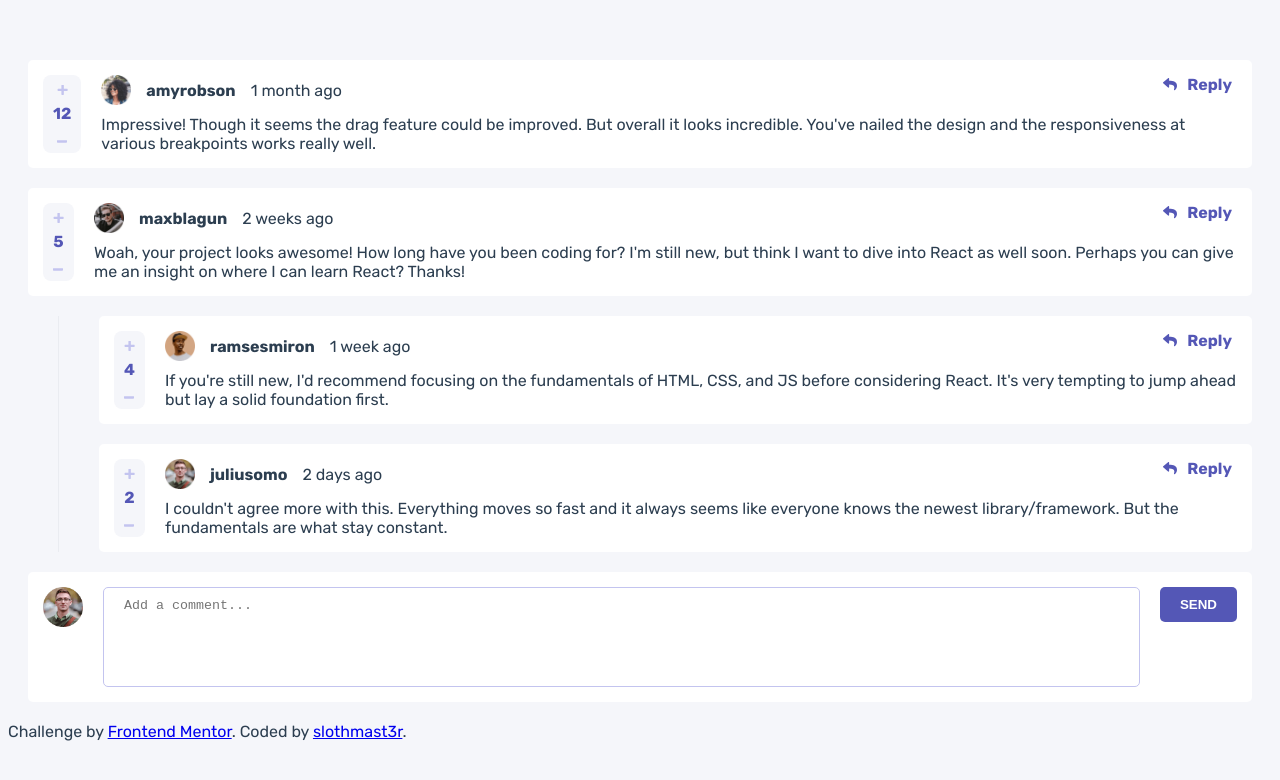
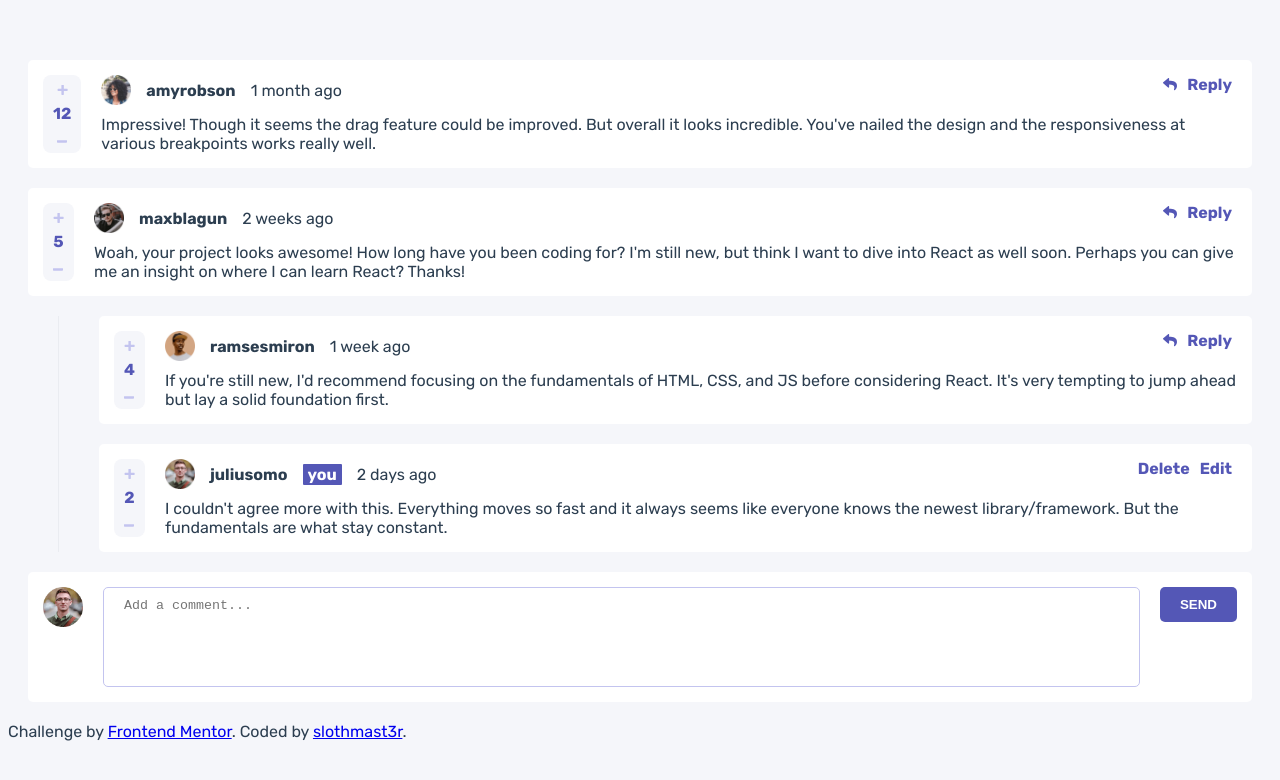
Before and after one commit to slothmast3r/interactive-comment-section, a Vue app: page / in a window 1280 px wide. Shown: the top 780 px of the page. Built offline with nearby package versions, Linux system fonts and the light colour scheme.

Commit message:
identifying you

```diff
--- a/src/App.vue
+++ b/src/App.vue
@@ -11,6 +11,7 @@
         :comment-id="el.id"
         :user-score="el.userScore"
         :replies="el.replies"
+        :current-user="currentUser"
       />
       <comment-text-area
         :current-user="currentUser"
--- a/src/components/Comment.vue
+++ b/src/components/Comment.vue
@@ -33,6 +33,12 @@
           <div class="username-text">
             {{ user.username }}
           </div>
+          <div
+            v-if="isYou"
+            class="you-tag"
+          >
+            you
+          </div>
           <div class="time-text">
             {{ showDate }}
           </div>
@@ -41,9 +47,19 @@
           {{ commentContent }}
         </div>
       </div>
-      <div class="reply-button">
+      <div
+        v-if="!isYou"
+        class="left-buttons"
+      >
         <reply-icon :active="false" />
         <div>Reply</div>
+      </div>
+      <div
+        v-else
+        class="left-buttons"
+      >
+        <div>Delete</div>
+        <div>Edit</div>
       </div>
     </div>
     <div class="reply-wrapper">
@@ -56,6 +72,7 @@
         :created-at="reply.createdAt"
         :comment-id="reply.id"
         :user-score="reply.userScore"
+        :current-user="currentUser"
       />
     </div>
   </div>
@@ -80,7 +97,7 @@ export default {
     },
     createdAt: {
       default: '',
-      type: String,
+      type: String || Date,
     },
     user: {
       default: undefined,
@@ -97,6 +114,12 @@ export default {
     replies:{
       default: function (){return []},
       type: Array
+    },
+    currentUser:{
+      default: function (){
+        return {username: ''}
+      },
+      type: Object
     }
 
   },
@@ -107,7 +130,10 @@ export default {
   computed:{
     showDate(){
       return moment(this.createdAt).isValid()? moment(this.createdAt).fromNow() : this.createdAt
-    }
+    },
+    isYou(){
+      return this.user.username === this.currentUser.username
+    },
   },
   created() {
 
@@ -161,6 +187,13 @@ export default {
       display: flex;
       align-items: center;
       gap: 15px;
+      .you-tag{
+        color: $white;
+        font-weight: 700;
+        padding: 1px 5px;
+        background: $moderateBlue;
+        border-radius: 1px;
+      }
       .username-text {
         font-weight: 700;
       }
@@ -169,7 +202,7 @@ export default {
       margin-top: 10px;
     }
   }
-  .reply-button{
+  .left-buttons{
     cursor: pointer;
     display: flex;
     position: absolute;
```
